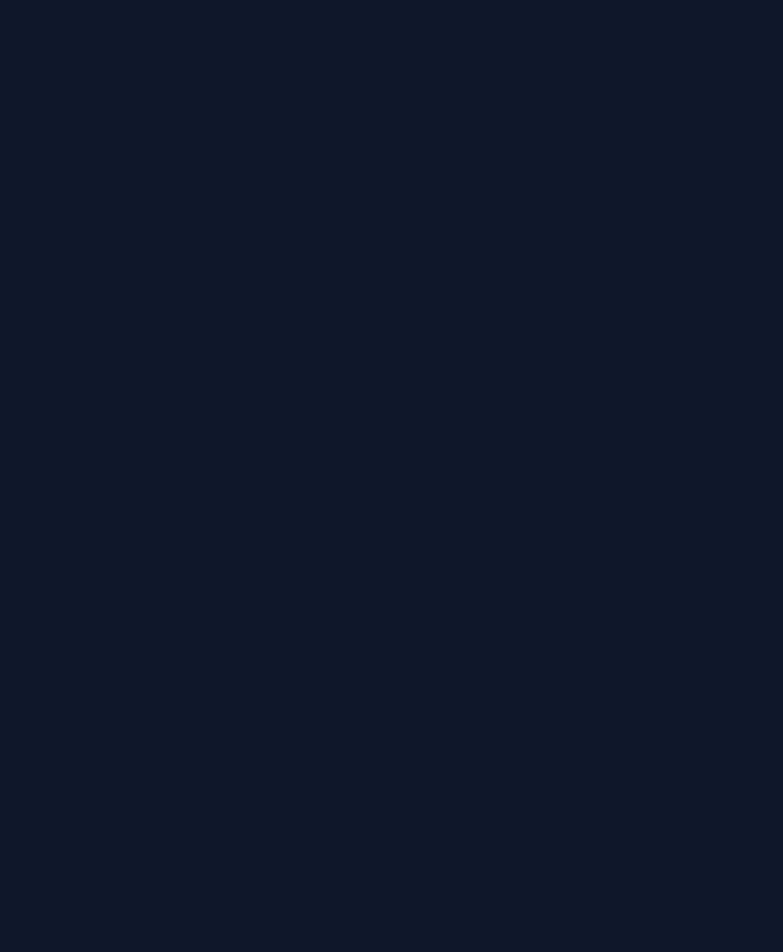
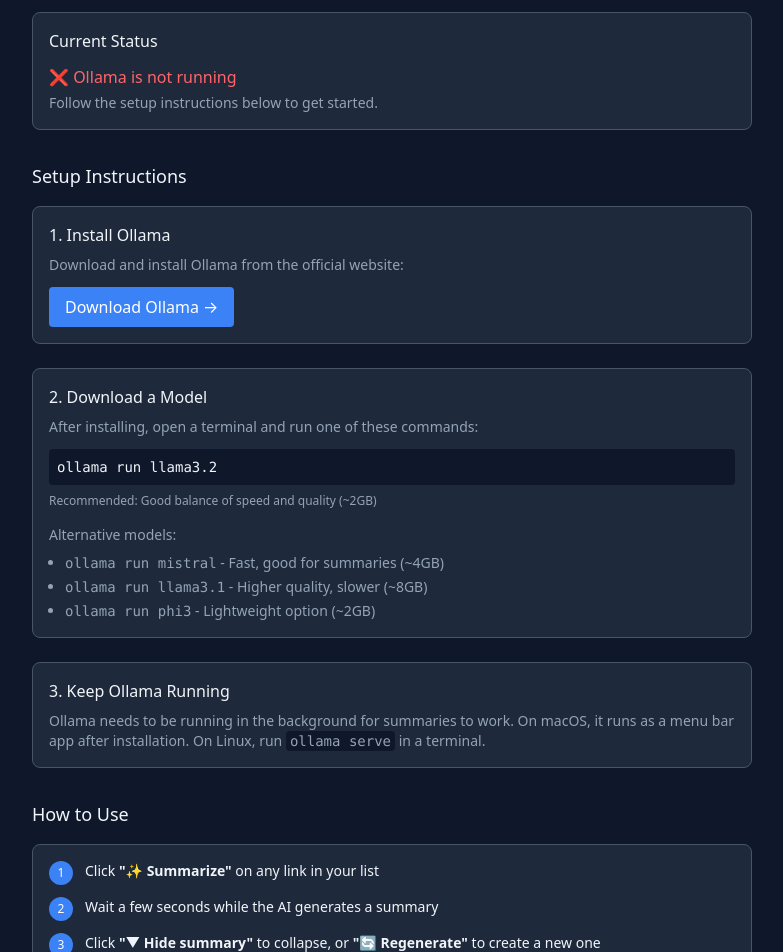
Before and after one commit to peterguy/active-tabs, a SvelteKit app: page /help/ollama in a window 1280 px wide. Before the commit this address had no page. Shown: the part 148-1100 px from the top of the page, without its empty margins (248-1031 px from the left). Before the commit the page ends 800 px from the top, so only its background shows below. Built offline with nearby package versions, Linux system fonts and the light colour scheme; no server answers.

Commit message:
docs: add comprehensive LLM summaries help page
- New /help/ollama page with setup instructions, usage guide, and troubleshooting
- Updated help index to link to the new page
- Shows live Ollama status and available models

```diff
--- a/src/routes/help/+page.svelte
+++ b/src/routes/help/+page.svelte
@@ -67,15 +67,18 @@
 		</ul>
 	</section>
 
-	<section class="p-4 bg-[var(--color-surface)] rounded-lg border border-[var(--color-border)]">
-		<h3 class="font-medium mb-2">🤖 LLM Summaries</h3>
-		<p class="text-sm text-[var(--color-text-muted)] mb-3">
-			Active Tabs can generate AI summaries of your links using Ollama, a local LLM runner.
-		</p>
-		<ol class="text-sm text-[var(--color-text-muted)] space-y-2 list-decimal list-inside">
-			<li>Install Ollama from <a href="https://ollama.ai" target="_blank" rel="noopener noreferrer" class="text-[var(--color-primary)] hover:underline">ollama.ai</a></li>
-			<li>Run <code class="px-1 py-0.5 bg-[var(--color-bg)] rounded">ollama run llama3.2</code> to download and start a model</li>
-			<li>Click "✨ Summarize" on any link to generate a summary</li>
-		</ol>
+	<section>
+		<h2 class="text-lg font-medium mb-4">AI Features</h2>
+		<a
+			href="/help/ollama"
+			class="flex items-center gap-4 p-4 bg-[var(--color-surface)] hover:bg-[var(--color-surface-hover)] rounded-lg border border-[var(--color-border)] transition-colors"
+		>
+			<span class="text-2xl">🤖</span>
+			<div class="flex-1">
+				<h3 class="font-medium">LLM Summaries with Ollama</h3>
+				<p class="text-sm text-[var(--color-text-muted)]">Set up local AI to generate summaries of your links</p>
+			</div>
+			<span class="text-[var(--color-text-muted)]">→</span>
+		</a>
 	</section>
 </main>
--- /dev/null
+++ b/src/routes/help/ollama/+page.svelte
@@ -0,0 +1,193 @@
+<script lang="ts">
+	import { onMount } from 'svelte';
+
+	let ollamaStatus: 'checking' | 'online' | 'offline' = $state('checking');
+	let models: string[] = $state([]);
+
+	onMount(async () => {
+		try {
+			const res = await fetch('/api/ollama');
+			const data = await res.json();
+			ollamaStatus = data.available ? 'online' : 'offline';
+			models = data.models?.map((m: { name: string }) => m.name) || [];
+		} catch {
+			ollamaStatus = 'offline';
+		}
+	});
+</script>
+
+<svelte:head>
+	<title>LLM Summaries Setup - Active Tabs</title>
+</svelte:head>
+
+<main class="max-w-3xl mx-auto p-6">
+	<header class="mb-8">
+		<a href="/help" class="text-[var(--color-text-muted)] hover:text-[var(--color-text)]">← Help</a>
+		<h1 class="text-2xl font-bold mt-4">🤖 LLM Summaries with Ollama</h1>
+		<p class="text-[var(--color-text-muted)] mt-2">
+			Generate AI-powered summaries of your links using a local LLM.
+		</p>
+	</header>
+
+	<!-- Status indicator -->
+	<section class="mb-8 p-4 rounded-lg border border-[var(--color-border)] bg-[var(--color-surface)]">
+		<h2 class="font-medium mb-3">Current Status</h2>
+		{#if ollamaStatus === 'checking'}
+			<p class="text-[var(--color-text-muted)]">Checking Ollama connection...</p>
+		{:else if ollamaStatus === 'online'}
+			<p class="text-green-400">✅ Ollama is running and ready</p>
+			{#if models.length > 0}
+				<p class="text-sm text-[var(--color-text-muted)] mt-2">
+					Available models: {models.join(', ')}
+				</p>
+			{/if}
+		{:else}
+			<p class="text-red-400">❌ Ollama is not running</p>
+			<p class="text-sm text-[var(--color-text-muted)] mt-1">
+				Follow the setup instructions below to get started.
+			</p>
+		{/if}
+	</section>
+
+	<!-- Setup instructions -->
+	<section class="mb-8">
+		<h2 class="text-lg font-medium mb-4">Setup Instructions</h2>
+
+		<div class="space-y-6">
+			<div class="p-4 bg-[var(--color-surface)] rounded-lg border border-[var(--color-border)]">
+				<h3 class="font-medium mb-2">1. Install Ollama</h3>
+				<p class="text-sm text-[var(--color-text-muted)] mb-3">
+					Download and install Ollama from the official website:
+				</p>
+				<a
+					href="https://ollama.ai"
+					target="_blank"
+					rel="noopener noreferrer"
+					class="inline-block px-4 py-2 bg-[var(--color-primary)] text-white rounded hover:opacity-90 transition-opacity"
+				>
+					Download Ollama →
+				</a>
+			</div>
+
+			<div class="p-4 bg-[var(--color-surface)] rounded-lg border border-[var(--color-border)]">
+				<h3 class="font-medium mb-2">2. Download a Model</h3>
+				<p class="text-sm text-[var(--color-text-muted)] mb-3">
+					After installing, open a terminal and run one of these commands:
+				</p>
+				<div class="space-y-2">
+					<div class="p-2 bg-[var(--color-bg)] rounded font-mono text-sm">
+						ollama run llama3.2
+					</div>
+					<p class="text-xs text-[var(--color-text-muted)]">
+						Recommended: Good balance of speed and quality (~2GB)
+					</p>
+				</div>
+				<div class="mt-4 space-y-2">
+					<p class="text-sm text-[var(--color-text-muted)]">Alternative models:</p>
+					<ul class="text-sm text-[var(--color-text-muted)] space-y-1 ml-4 list-disc">
+						<li><code>ollama run mistral</code> - Fast, good for summaries (~4GB)</li>
+						<li><code>ollama run llama3.1</code> - Higher quality, slower (~8GB)</li>
+						<li><code>ollama run phi3</code> - Lightweight option (~2GB)</li>
+					</ul>
+				</div>
+			</div>
+
+			<div class="p-4 bg-[var(--color-surface)] rounded-lg border border-[var(--color-border)]">
+				<h3 class="font-medium mb-2">3. Keep Ollama Running</h3>
+				<p class="text-sm text-[var(--color-text-muted)]">
+					Ollama needs to be running in the background for summaries to work.
+					On macOS, it runs as a menu bar app after installation.
+					On Linux, run <code class="px-1 py-0.5 bg-[var(--color-bg)] rounded">ollama serve</code> in a terminal.
+				</p>
+			</div>
+		</div>
+	</section>
+
+	<!-- Usage -->
+	<section class="mb-8">
+		<h2 class="text-lg font-medium mb-4">How to Use</h2>
+		<div class="p-4 bg-[var(--color-surface)] rounded-lg border border-[var(--color-border)]">
+			<ol class="space-y-3 text-sm">
+				<li class="flex gap-3">
+					<span class="flex-shrink-0 w-6 h-6 bg-[var(--color-primary)] text-white rounded-full flex items-center justify-center text-xs">1</span>
+					<span>Click <strong>"✨ Summarize"</strong> on any link in your list</span>
+				</li>
+				<li class="flex gap-3">
+					<span class="flex-shrink-0 w-6 h-6 bg-[var(--color-primary)] text-white rounded-full flex items-center justify-center text-xs">2</span>
+					<span>Wait a few seconds while the AI generates a summary</span>
+				</li>
+				<li class="flex gap-3">
+					<span class="flex-shrink-0 w-6 h-6 bg-[var(--color-primary)] text-white rounded-full flex items-center justify-center text-xs">3</span>
+					<span>Click <strong>"▼ Hide summary"</strong> to collapse, or <strong>"🔄 Regenerate"</strong> to create a new one</span>
+				</li>
+			</ol>
+		</div>
+	</section>
+
+	<!-- Supported services -->
+	<section class="mb-8">
+		<h2 class="text-lg font-medium mb-4">Supported Content Sources</h2>
+		<p class="text-sm text-[var(--color-text-muted)] mb-4">
+			For best results, connect your services in Settings. This allows Active Tabs to fetch
+			the actual content for summarization instead of just the page metadata.
+		</p>
+		<div class="grid gap-3">
+			<div class="p-3 bg-[var(--color-surface)] rounded border border-[var(--color-border)] flex items-center gap-3">
+				<span class="text-xl">📝</span>
+				<div>
+					<p class="font-medium">Notion</p>
+					<p class="text-xs text-[var(--color-text-muted)]">Full page content via MCP integration</p>
+				</div>
+			</div>
+			<div class="p-3 bg-[var(--color-surface)] rounded border border-[var(--color-border)] flex items-center gap-3">
+				<span class="text-xl">🐙</span>
+				<div>
+					<p class="font-medium">GitHub</p>
+					<p class="text-xs text-[var(--color-text-muted)]">PR and issue descriptions</p>
+				</div>
+			</div>
+			<div class="p-3 bg-[var(--color-surface)] rounded border border-[var(--color-border)] flex items-center gap-3">
+				<span class="text-xl">📋</span>
+				<div>
+					<p class="font-medium">Linear</p>
+					<p class="text-xs text-[var(--color-text-muted)]">Issue descriptions, project updates, and comments</p>
+				</div>
+			</div>
+			<div class="p-3 bg-[var(--color-surface)] rounded border border-[var(--color-border)] flex items-center gap-3">
+				<span class="text-xl">🌐</span>
+				<div>
+					<p class="font-medium">Regular web pages</p>
+					<p class="text-xs text-[var(--color-text-muted)]">HTML content extraction (works for most public pages)</p>
+				</div>
+			</div>
+		</div>
+	</section>
+
+	<!-- Troubleshooting -->
+	<section>
+		<h2 class="text-lg font-medium mb-4">Troubleshooting</h2>
+		<div class="space-y-4 text-sm">
+			<details class="p-4 bg-[var(--color-surface)] rounded-lg border border-[var(--color-border)]">
+				<summary class="font-medium cursor-pointer">"Ollama is not available" error</summary>
+				<p class="mt-2 text-[var(--color-text-muted)]">
+					Make sure Ollama is running. On macOS, check the menu bar for the Ollama icon.
+					On Linux, run <code class="px-1 py-0.5 bg-[var(--color-bg)] rounded">ollama serve</code>.
+				</p>
+			</details>
+			<details class="p-4 bg-[var(--color-surface)] rounded-lg border border-[var(--color-border)]">
+				<summary class="font-medium cursor-pointer">Summaries are slow</summary>
+				<p class="mt-2 text-[var(--color-text-muted)]">
+					Summary speed depends on your hardware and the model size. Try a smaller model
+					like <code class="px-1 py-0.5 bg-[var(--color-bg)] rounded">phi3</code> for faster results.
+				</p>
+			</details>
+			<details class="p-4 bg-[var(--color-surface)] rounded-lg border border-[var(--color-border)]">
+				<summary class="font-medium cursor-pointer">Summary says "no content available"</summary>
+				<p class="mt-2 text-[var(--color-text-muted)]">
+					Some pages require authentication or JavaScript to load content.
+					Connect the relevant service in Settings for better results with Notion, GitHub, and Linear links.
+				</p>
+			</details>
+		</div>
+	</section>
+</main>
```
Also changed, not shown: 1 other file (tests, documents, lock files or other folders).
